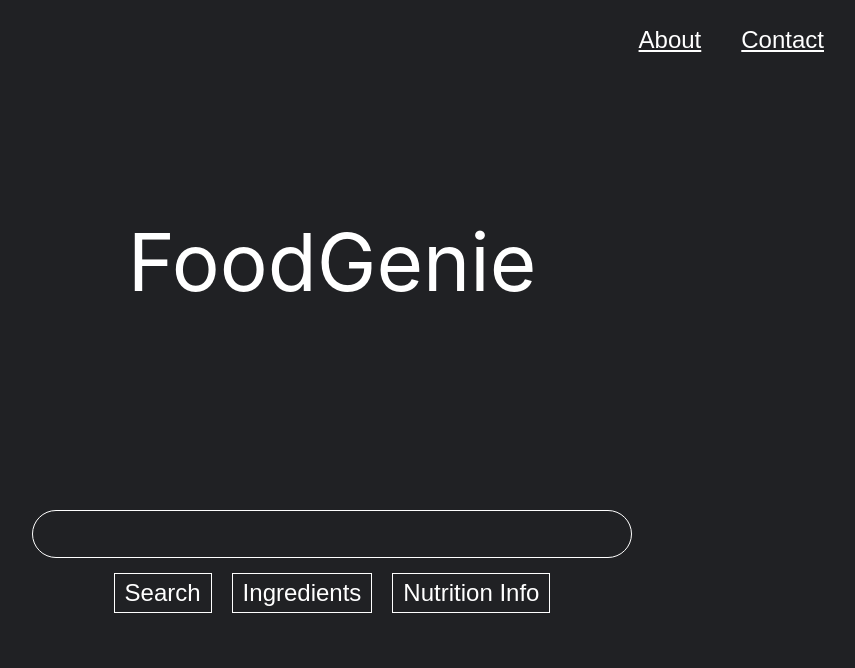
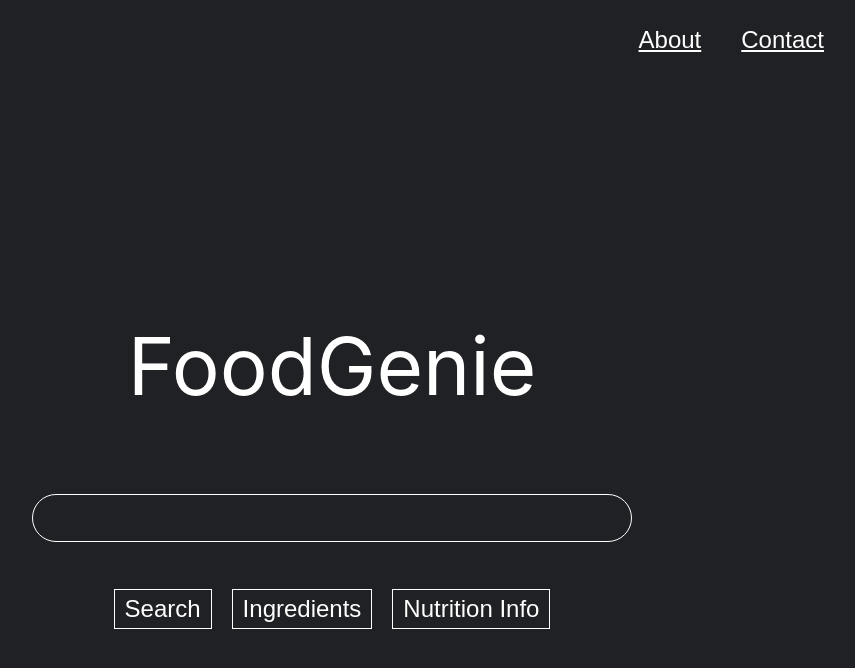
Before and after one commit to lil-white-shadow/food-genie, a React (Create React App) app: page / in a window 1280 px wide. Shown: the top 668 px of the page, without its empty margins (308-1163 px from the left). Built offline with nearby package versions, Linux system fonts and the light colour scheme.

Commit message:
update css so error msg is not affecting flow

```diff
--- a/src/App.css
+++ b/src/App.css
@@ -67,7 +67,7 @@ button {
   display: flex;
   font-size: min(10vw, 5rem);
   position: relative;
-  top: -15vh;
+  /* top: -15vh; */
   gap: 1rem;
   margin-bottom: 0;
   padding-bottom: 0;
@@ -87,6 +87,14 @@ button {
   background-color: yellow;
 }
 
+.inputContainer {
+  width: 100%;
+  display: flex;
+  flex-direction: column;
+  align-items: center;
+  margin-bottom: 2rem;
+}
+
 input {
   width: min(80%, 600px);
   height: 3rem;
@@ -95,17 +103,18 @@ input {
   border-radius: 2rem;
   border: 1px solid white;
   background-color: transparent;
+  color: white;
 }
 
 input:focus {
   outline: none;
-  color: white;
   border: 1px solid yellow;
 }
 
 .inputErrorMessage {
   color: red;
   font-size: 1rem;
+  margin-top: -2rem;
 }
 
 button {
--- a/src/App.js
+++ b/src/App.js
@@ -103,11 +103,13 @@ export default function App() {
           <p>{title}</p>
           {/* <div className="bulb"></div> */}
         </div>
-        <input
-          type="text"
-          onChange={(event) => handleInput(event)}
-          value={input}
-        />
+        <div className="inputContainer">
+          <input
+            type="text"
+            onChange={(event) => handleInput(event)}
+            value={input}
+          />
+        </div>
         {
           inputError ?
           <p className="inputErrorMessage">Please check spelling or try searching a different item.</p>
```
